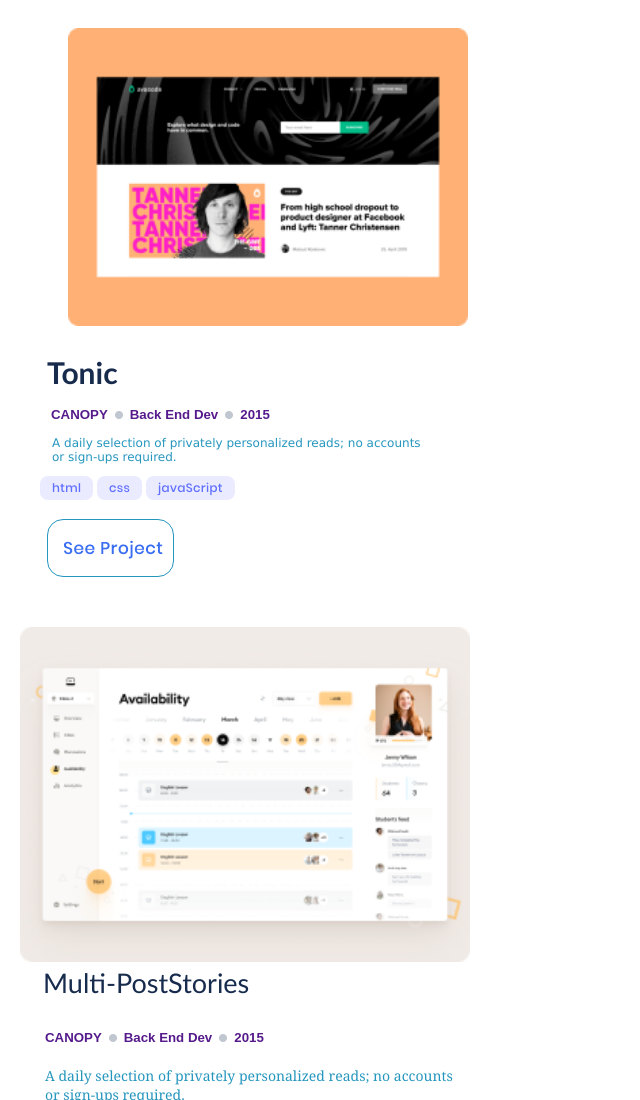
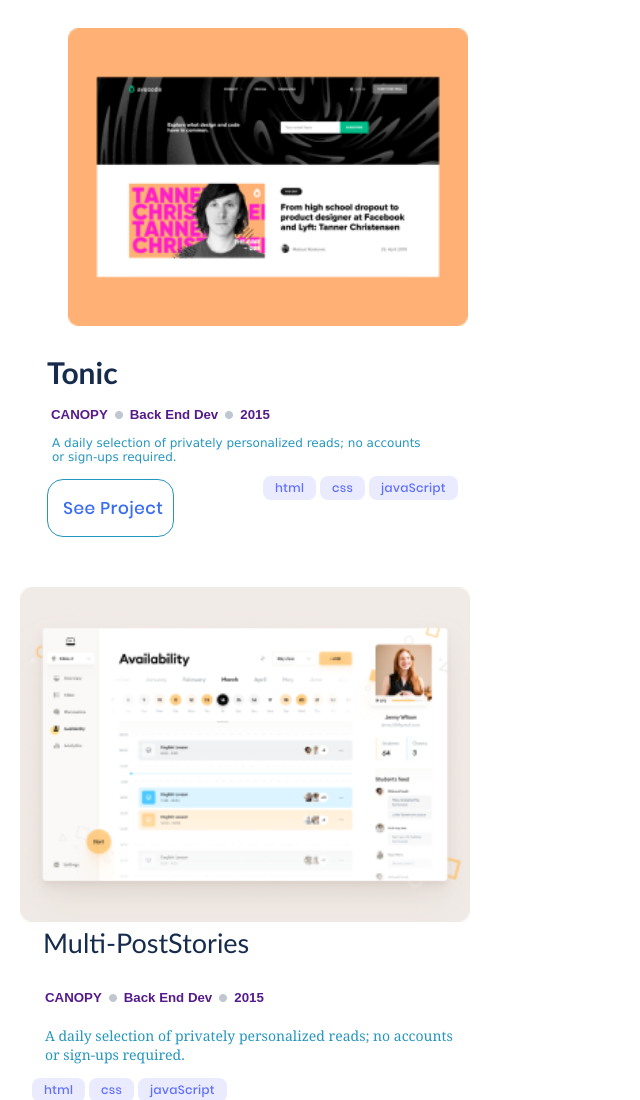
Before and after one commit to rehanullah748/My-Porfolio, a plain HTML site: page index.html in a window 1280 px wide. Shown: the top 1100 px of the page, without its empty margins (0-640 px from the left). Drawn offline with Linux system fonts and the light colour scheme.

Commit message:
Updated style.css
Float-right property has been used in style.css file

```diff
--- a/style.css
+++ b/style.css
@@ -1,3 +1,7 @@
+body {
+  width: 450px;
+}
+
 a {
   text-decoration: none;
 }
@@ -50,6 +54,9 @@ a {
 
 .buttons {
   padding-left: 32px;
+  float: right;
+
+
 }
 
 .see-project {
```
